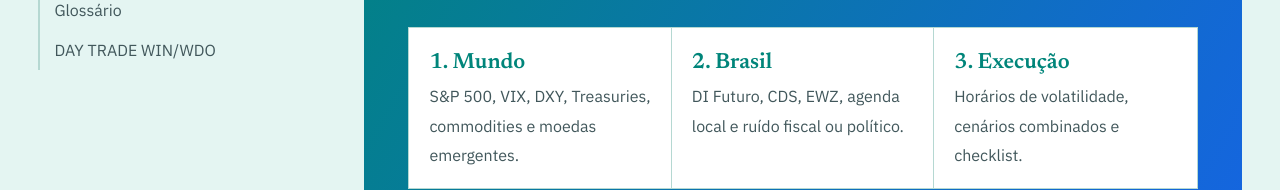
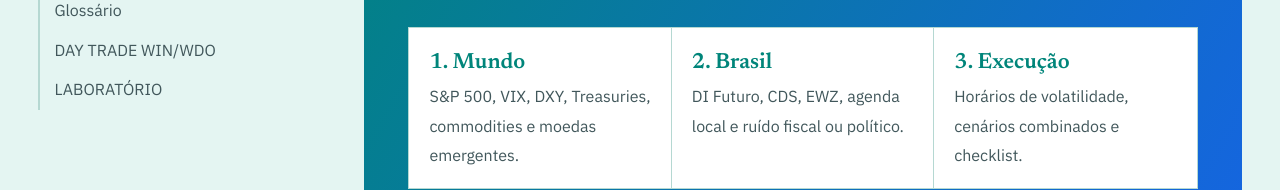
Before and after one commit to jmelo2023/mercado, a plain HTML site: page index.html in a window 1280 px wide. Shown: the part 366-556 px from the top of the page. Drawn offline with Linux system fonts and the light colour scheme.

Commit message:
Add link to LABORATÓRIO in index.html

```diff
--- a/index.html
+++ b/index.html
@@ -141,6 +141,7 @@ nav a.on,nav a:hover{background:var(--teal-l)}
 <a href="#pratica">6. Cenários e checklist</a>
 <a href="#glossario">Glossário</a>
 <a href="https://jmelo2023.github.io/mercado/daytrade.html">DAY TRADE WIN/WDO</a>
+<a href="https://jmelo2023.github.io/mercado/laboratorio.html">LABORATÓRIO</a>
 </nav>
 
 <main>
```
